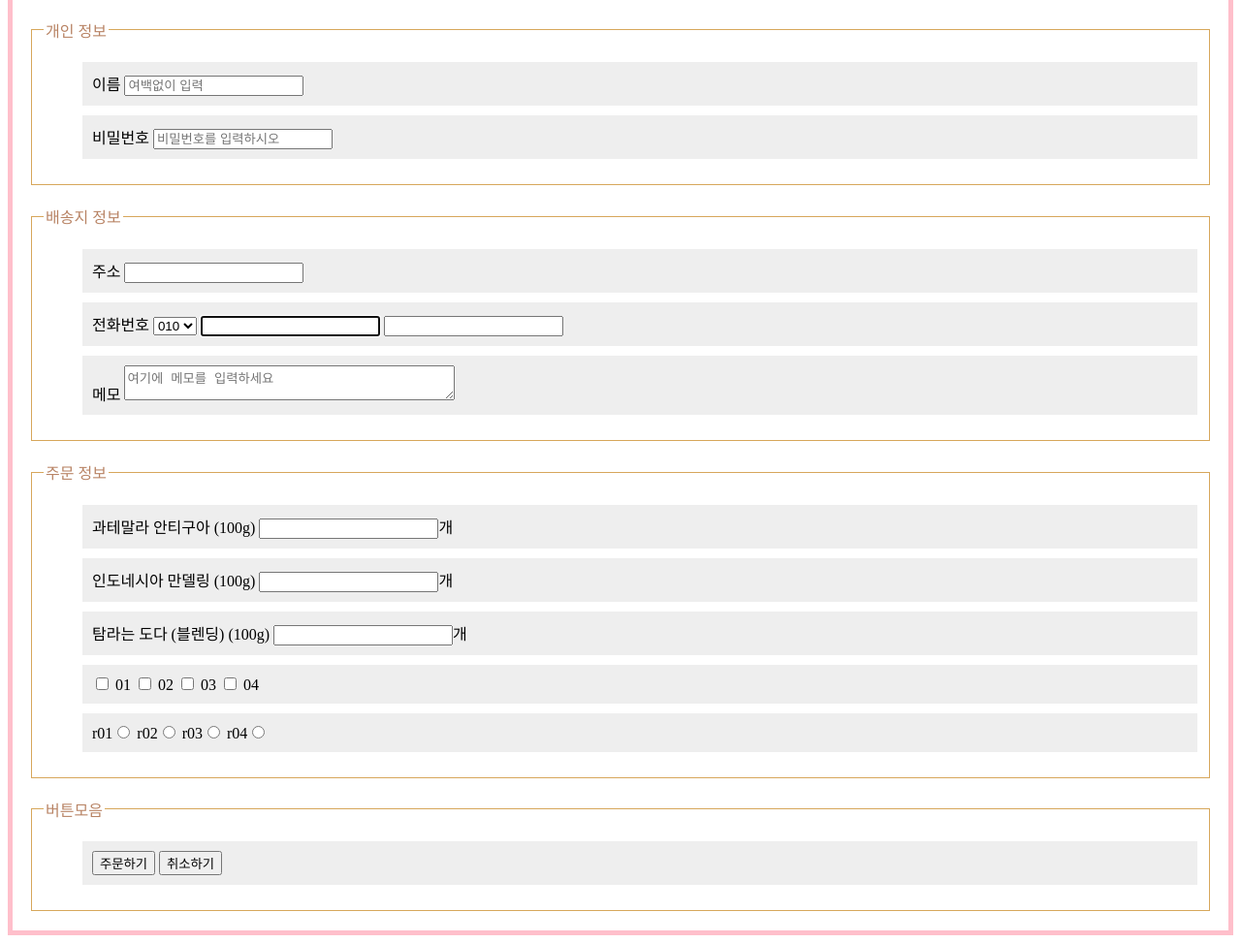
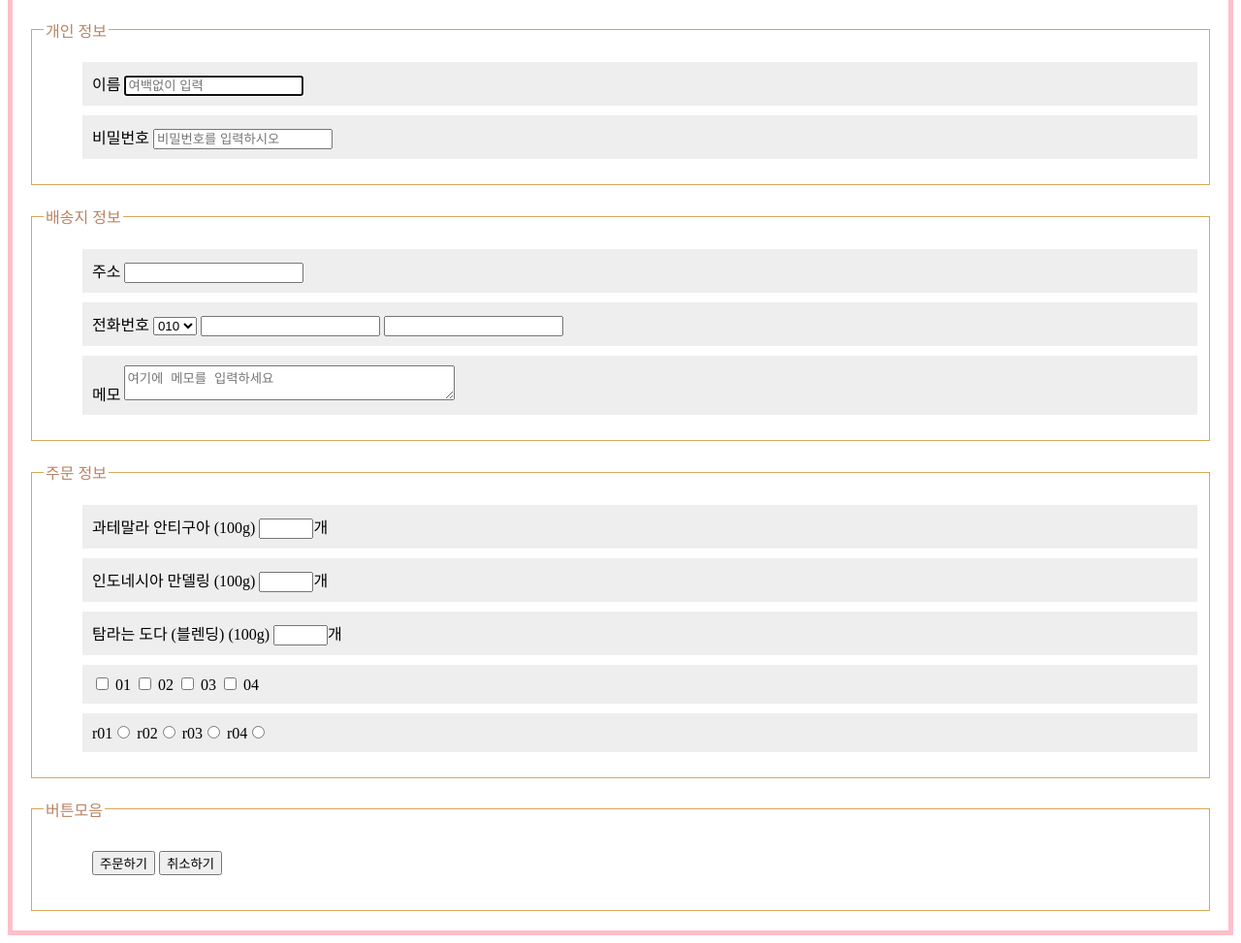
Before and after one commit to lsh9802/test, a plain HTML site: page hdml5 form/index2.html in a window 1280 px wide. Shown: the part 83-1056 px from the top of the page at 97% size. Drawn offline with Linux system fonts and the light colour scheme.

Commit message:
Update index2.html

```diff
--- a/hdml5 form/index2.html
+++ b/hdml5 form/index2.html
@@ -26,6 +26,9 @@
         h1{
             margin-left: 19px;
         }
+        .col{
+            background: #ffffff;
+        }
     </style>
 </head>
 <body>
@@ -36,11 +39,11 @@
             <ul>
                 <li>
                     <label for="">이름</label>
-                    <input type="text" name="" id="" placeholder="여백없이 입력">
+                    <input type="text" name="" id="" placeholder="여백없이 입력" autofocus required>
                 </li>
                 <li>
                     <label for="">비밀번호</label>
-                    <input type="password" name="" id="" placeholder="비밀번호를 입력하시오">
+                    <input type="password" name="" id="" placeholder="비밀번호를 입력하시오" autofocus required>
                 </li>
             </ul>
         </fieldset>
@@ -49,7 +52,7 @@
             <ul>
                 <li>
                     <label for="email">주소</label>
-                    <input type="text" name="" id="email">
+                    <input type="text" name="" id="email" autofocus required>
                 </li>
                 <li>
                     <label for="nu">전화번호</label>
@@ -58,8 +61,8 @@
                         <option value="">011</option>
                         <option value="">012</option>
                     </select>
-                    <input type="text" name="" id="nu" maxlength="4" autofocus required>
-                    <input type="text" name="" id="nu" maxlength="4" autofocus required>
+                    <input type="text" name="" id="nu" maxlength="4">
+                    <input type="text" name="" id="nu" maxlength="4">
                 </li>
                 <li>
                     <label for="memo">메모</label>
@@ -72,15 +75,15 @@
             <ul>
                 <li>
                     <label for="">과테말라 안티구아 (100g)</label>
-                    <input type="text" name="" id="" min="1" max="10">개
+                    <input type="number" name="" id="" min="1" max="10">개
                 </li>
                 <li>
                     <label for="">인도네시아 만델링 (100g)</label>
-                    <input type="text" name="" id="" min="1" max="10">개
+                    <input type="number" name="" id="" min="1" max="10">개
                 </li>
                 <li>
                     <label for="">탐라는 도다 (블렌딩) (100g)</label>
-                    <input type="text" name="" id="" min="1" max="10">개
+                    <input type="number" name="" id="" min="1" max="10">개
                 </li>
                 <li>
                     <input type="checkbox" name="" id="">
@@ -103,7 +106,7 @@
         <fieldset>
             <legend>버튼모음</legend>
             <ul>
-                <li>
+                <li class="col">
                     <input type="submit" value="주문하기"> <input type="reset" value="취소하기">
                 </li>
             </ul>
```
